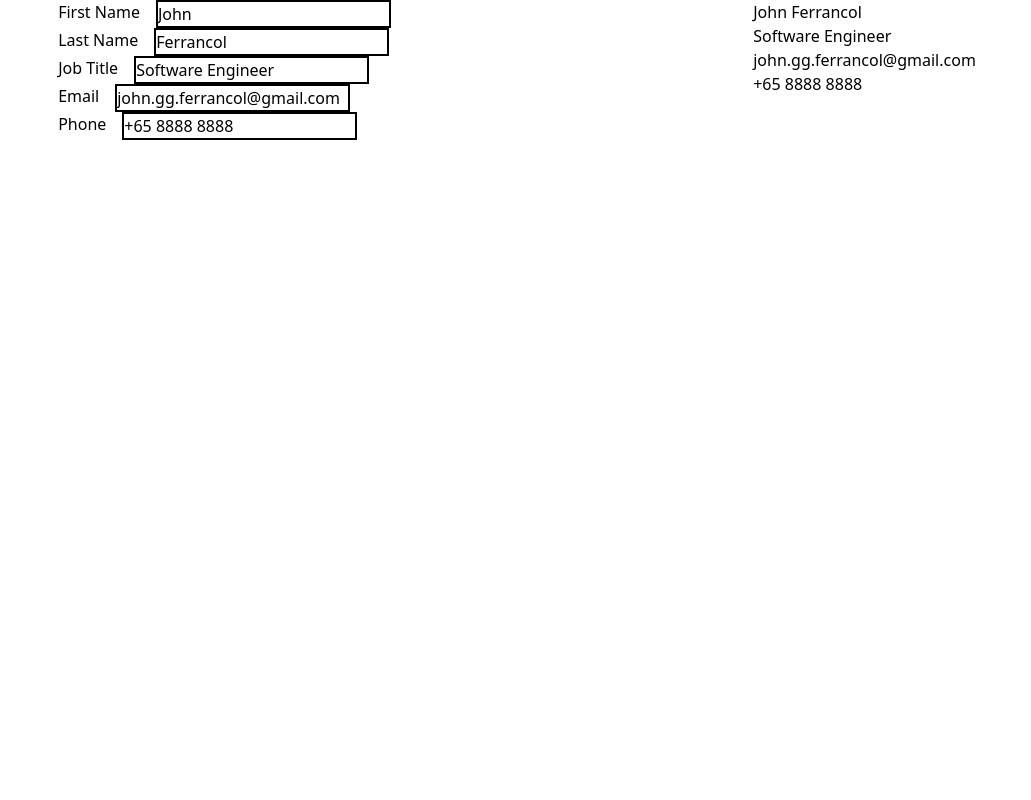
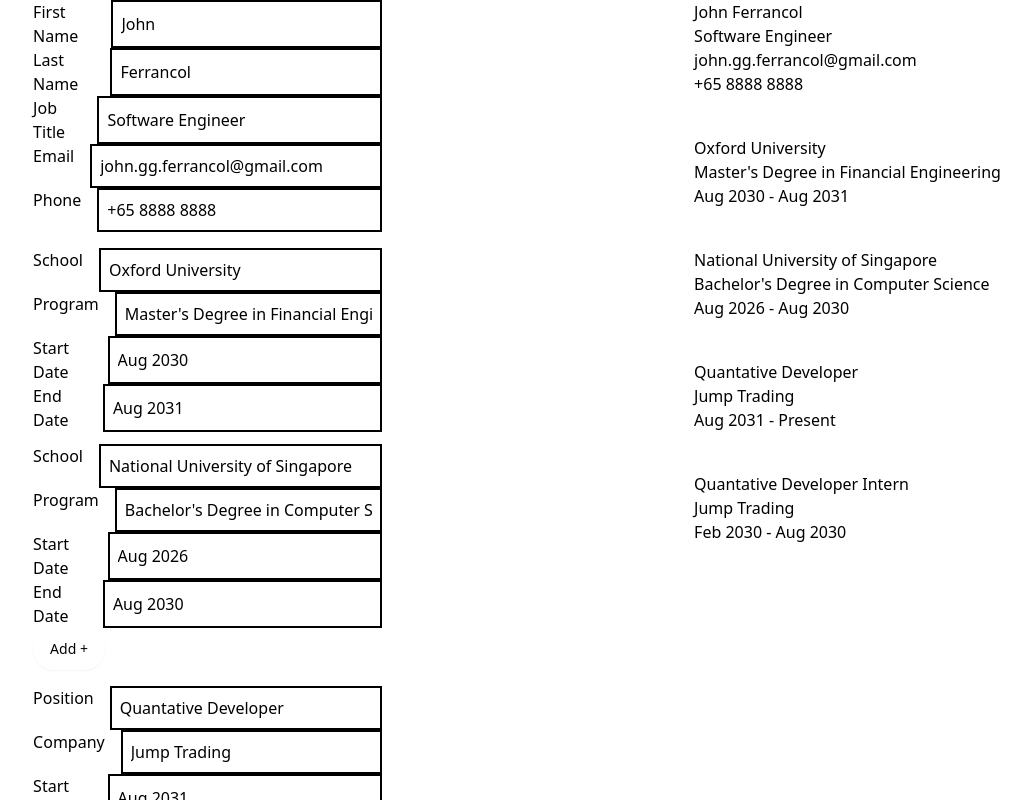
Before and after one commit to JohnFerrancol/cv-application, a React (Vite) app: page / in a window 1280 px wide. Shown: the top 800 px of the page, without its empty margins (123-1154 px from the left). Built offline with nearby package versions, Linux system fonts and the light colour scheme.

Commit message:
feat: created components for Education and Experience formFields and previews

```diff
--- a/src/App.jsx
+++ b/src/App.jsx
@@ -1,7 +1,11 @@
 import { useState } from 'react';
 import './App.css';
 import GeneralInfoForm from './components/formFields/GeneralInfoForm';
+import EducationForm from './components/formFields/EducationForm';
+import ExperienceForm from './components/formFields/ExperienceForm';
 import GeneralInfoPreview from './components/previews/GeneralInfoPreview';
+import EducationPreview from './components/previews/EducationPreview';
+import ExperiencePreview from './components/previews/ExperiencePreview';
 
 function App() {
   const [cvData, setCvData] = useState({
@@ -12,23 +16,120 @@
       email: 'john.gg.ferrancol@gmail.com',
       phone: '+65 8888 8888',
     },
+    educationList: [
+      {
+        id: crypto.randomUUID(),
+        school: 'Oxford University',
+        program: "Master's Degree in Financial Engineering",
+        startDate: 'Aug 2030',
+        endDate: 'Aug 2031',
+      },
+      {
+        id: crypto.randomUUID(),
+        school: 'National University of Singapore',
+        program: "Bachelor's Degree in Computer Science",
+        startDate: 'Aug 2026',
+        endDate: 'Aug 2030',
+      },
+    ],
+    experienceList: [
+      {
+        id: crypto.randomUUID(),
+        company: 'Jump Trading',
+        position: 'Quantative Developer',
+        startDate: 'Aug 2031',
+        endDate: 'Present',
+      },
+      {
+        id: crypto.randomUUID(),
+        position: 'Quantative Developer Intern',
+        company: 'Jump Trading',
+        startDate: 'Feb 2030',
+        endDate: 'Aug 2030',
+      },
+    ],
   });
 
-  const handleGeneralInfoChange = (e) => {
+  const defaultTemplate = {
+    educationList: {
+      school: 'School',
+      program: 'Program',
+      startDate: 'Start Date',
+      endDate: 'End Date',
+    },
+    experienceList: {
+      position: 'Position',
+      company: 'Company',
+      startDate: 'Start Date',
+      endDate: 'End Date',
+    },
+  };
+
+  const updateGeneralInfo = (e) => {
     setCvData((prevCvData) => ({
       ...prevCvData,
       personalInformation: { ...prevCvData.personalInformation, [e.target.id]: e.target.value },
     }));
   };
 
+  const updateEducationandExperience = (e) => {
+    const [sectionToUpdate, targetId, targetInputField] = e.target.id.split('*');
+
+    setCvData((prevCvData) => {
+      return {
+        ...prevCvData,
+        [sectionToUpdate]: prevCvData[sectionToUpdate].map((entry) => {
+          if (entry.id !== targetId) {
+            return entry;
+          } else {
+            return {
+              ...entry,
+              [targetInputField]: e.target.value,
+            };
+          }
+        }),
+      };
+    });
+  };
+
+  const addEntry = (sectionToUpdate) => {
+    setCvData((prevCvData) => {
+      const newEntry = {
+        id: crypto.randomUUID(),
+        ...defaultTemplate[sectionToUpdate],
+      };
+
+      return {
+        ...prevCvData,
+        [sectionToUpdate]: [...prevCvData[sectionToUpdate], newEntry],
+      };
+    });
+  };
+
   return (
     <>
       <main className="flex justify-around">
-        <div className="left-panel">
-          <GeneralInfoForm {...cvData.personalInformation} onChange={handleGeneralInfoChange} />
+        <div className="flex flex-col gap-4">
+          <GeneralInfoForm {...cvData.personalInformation} onChange={updateGeneralInfo} />
+          <EducationForm
+            educationList={cvData.educationList}
+            onChange={updateEducationandExperience}
+            onClick={() => {
+              addEntry('educationList');
+            }}
+          />
+          <ExperienceForm
+            experienceList={cvData.experienceList}
+            onChange={updateEducationandExperience}
+            onClick={() => {
+              addEntry('experienceList');
+            }}
+          />
         </div>
-        <div className="right-panel">
+        <div className="flex flex-col gap-10">
           <GeneralInfoPreview {...cvData.personalInformation} />
+          <EducationPreview educationList={cvData.educationList} />
+          <ExperiencePreview experienceList={cvData.experienceList} />
         </div>
       </main>
     </>
--- /dev/null
+++ b/src/components/formFields/EducationForm.jsx
@@ -0,0 +1,40 @@
+import InputField from '../uiElements/InputField';
+import { AddButton } from '../uiElements/Buttons';
+
+export default function EducationForm({ educationList, onChange, onClick }) {
+  return (
+    <div>
+      <div className="flex flex-col gap-3">
+        {educationList.map((education) => (
+          <div key={education.id}>
+            <InputField
+              id={`educationList*${education.id}*school`}
+              value={education.school}
+              label="School"
+              onChange={onChange}
+            />
+            <InputField
+              id={`educationList*${education.id}*program`}
+              value={education.program}
+              label="Program"
+              onChange={onChange}
+            />
+            <InputField
+              id={`educationList*${education.id}*startDate`}
+              value={education.startDate}
+              label="Start Date"
+              onChange={onChange}
+            />
+            <InputField
+              id={`educationList*${education.id}*endDate`}
+              value={education.endDate}
+              label="End Date"
+              onChange={onChange}
+            />
+          </div>
+        ))}
+      </div>
+      <AddButton onClick={onClick} />
+    </div>
+  );
+}
--- /dev/null
+++ b/src/components/formFields/ExperienceForm.jsx
@@ -0,0 +1,40 @@
+import InputField from '../uiElements/InputField';
+import { AddButton } from '../uiElements/Buttons';
+
+export default function ExperienceForm({ experienceList, onChange, onClick }) {
+  return (
+    <div>
+      <div className="flex flex-col gap-3">
+        {experienceList.map((experience) => (
+          <div key={experience.id}>
+            <InputField
+              id={`experienceList*${experience.id}*position`}
+              value={experience.position}
+              label="Position"
+              onChange={onChange}
+            />
+            <InputField
+              id={`experienceList*${experience.id}*company`}
+              value={experience.company}
+              label="Company"
+              onChange={onChange}
+            />
+            <InputField
+              id={`experienceList*${experience.id}*startDate`}
+              value={experience.startDate}
+              label="Start Date"
+              onChange={onChange}
+            />
+            <InputField
+              id={`experienceList*${experience.id}*endDate`}
+              value={experience.endDate}
+              label="End Date"
+              onChange={onChange}
+            />
+          </div>
+        ))}
+      </div>
+      <AddButton onClick={onClick} />
+    </div>
+  );
+}
--- a/src/components/formFields/GeneralInfoForm.jsx
+++ b/src/components/formFields/GeneralInfoForm.jsx
@@ -2,12 +2,12 @@
 
 export default function GeneralInfoForm({ firstName, lastName, title, email, phone, onChange }) {
   return (
-    <>
+    <div>
       <InputField id="firstName" value={firstName} label="First Name" onChange={onChange} />
       <InputField id="lastName" value={lastName} label="Last Name" onChange={onChange} />
       <InputField id="title" value={title} label="Job Title" onChange={onChange} />
       <InputField id="email" value={email} label="Email" onChange={onChange} />
       <InputField id="phone" value={phone} label="Phone" onChange={onChange} />
-    </>
+    </div>
   );
 }
--- /dev/null
+++ b/src/components/previews/EducationPreview.jsx
@@ -0,0 +1,15 @@
+export default function EducationPreview({ educationList }) {
+  return (
+    <>
+      {educationList.map((education) => (
+        <div key={education.id}>
+          <h1>{education.school}</h1>
+          <h2>{education.program}</h2>
+          <p>
+            {education.startDate} - {education.endDate}
+          </p>
+        </div>
+      ))}
+    </>
+  );
+}
--- /dev/null
+++ b/src/components/previews/ExperiencePreview.jsx
@@ -0,0 +1,15 @@
+export default function ExperiencePreview({ experienceList }) {
+  return (
+    <>
+      {experienceList.map((experience) => (
+        <div key={experience.id}>
+          <h1>{experience.position}</h1>
+          <h2>{experience.company}</h2>
+          <h2>
+            {experience.startDate} - {experience.endDate}
+          </h2>
+        </div>
+      ))}
+    </>
+  );
+}
--- a/src/components/previews/GeneralInfoPreview.jsx
+++ b/src/components/previews/GeneralInfoPreview.jsx
@@ -1,12 +1,12 @@
 export default function GeneralInfoPreview({ firstName, lastName, title, email, phone }) {
   return (
-    <>
+    <div>
       <h1>
         {firstName} {lastName}
       </h1>
       <h2>{title}</h2>
       <p>{email}</p>
       <p>{phone}</p>
-    </>
+    </div>
   );
 }
--- /dev/null
+++ b/src/components/uiElements/Buttons.jsx
@@ -0,0 +1,13 @@
+function AddButton({ onClick }) {
+  return (
+    <button
+      type="button"
+      className="text-body bg-success box-border border border-transparent hover:bg-brand-strong focus:ring-4 focus:ring-brand-medium shadow-xs font-medium leading-5 rounded-full text-sm px-4 py-2.5 focus:outline-none"
+      onClick={onClick}
+    >
+      Add +
+    </button>
+  );
+}
+
+export { AddButton };
--- a/src/components/uiElements/InputField.jsx
+++ b/src/components/uiElements/InputField.jsx
@@ -2,7 +2,12 @@
   return (
     <div className="flex gap-4">
       <label htmlFor={id}>{label}</label>
-      <input className="border-2 border-gray" id={id} value={value} onChange={onChange} />
+      <input
+        className="w-full p-2 border-2 border-gray"
+        id={id}
+        value={value}
+        onChange={onChange}
+      />
     </div>
   );
 }
```
